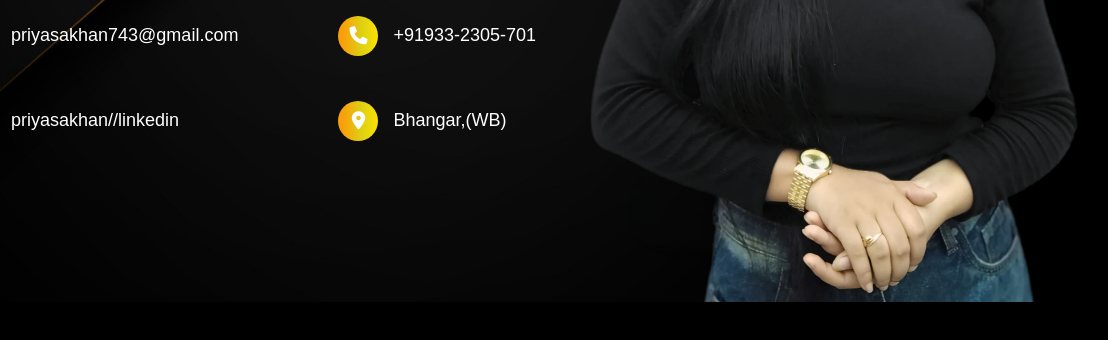
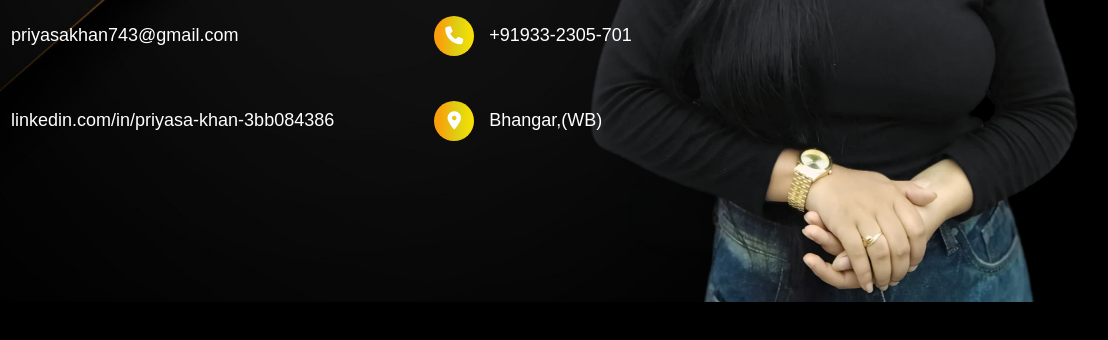
Before and after one commit to PriyasaKhan/Personal-Portfolio, a plain HTML site: page index.html in a window 1280 px wide. Shown: the part 498-838 px from the top of the page, 172-1280 px from the left. Drawn offline with nearby package versions, Linux system fonts and the light colour scheme.

Commit message:
Update index.html

```diff
--- a/index.html
+++ b/index.html
@@ -61,7 +61,7 @@
                         <div class="divv">
                             <i id="layi" class="fa-brands fa-linkedin-in"></i>
                         </div>
-                        <p class="layp">priyasakhan//linkedin</p>
+                        <p class="layp">linkedin.com/in/priyasa-khan-3bb084386</p>
                     </div>
                 </div>
 
@@ -697,4 +697,5 @@
     <script src="script.js"></script>
 </body>
 
+
 </html>
```
